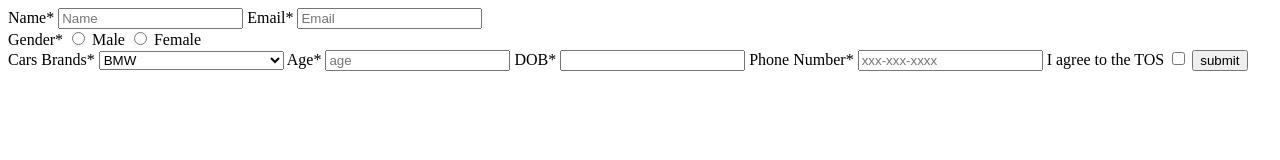
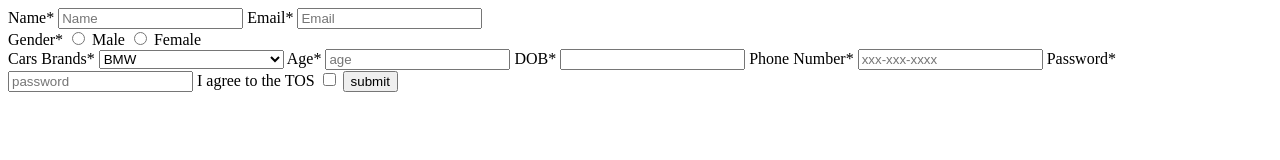
Before and after one commit to acciojob/signup-form-car-Akshaybaisware, a website: page main.html in a window 1280 px wide. Drawn offline with Linux system fonts and the light colour scheme.

Commit message:
created a submission

```diff
--- a/main.html
+++ b/main.html
@@ -41,6 +41,9 @@
 			<label for="tel" >Phone Number*</label>
 			<input type=="tel" id="tel" placeholder="xxx-xxx-xxxx">
 
+			<label for="password">Password*</label>
+			<input type="password" id="password" placeholder="password" required>
+
 			<label for="tos">I agree to the TOS</label>
 			<input type="Checkbox" required id ="tos">
 
```
